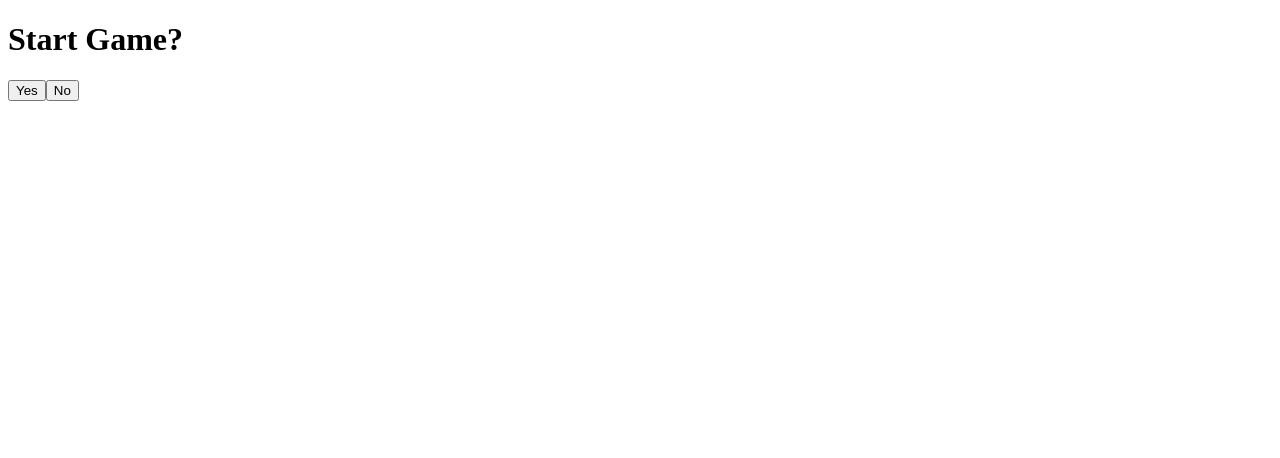
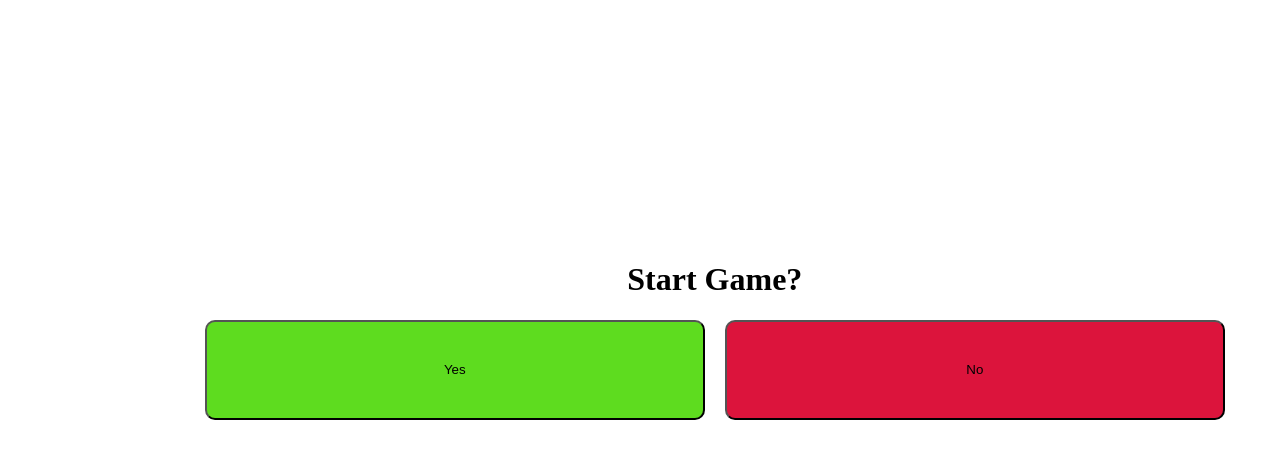
Before and after one commit to DYGTH/DYHTG-2026, a React (Vite) app: page / in a window 1280 px wide. Shown: the top 458 px of the page. Built offline with nearby package versions, Linux system fonts and the light colour scheme.

Commit message:
mofied binary button styling

```diff
--- a/package.json
+++ b/package.json
@@ -12,13 +12,14 @@
   "dependencies": {
     "react": "^19.2.8",
     "react-dom": "^19.2.8",
-    "react-router-dom": "^7.18.4"
+    "react-router-dom": "^7.18.4",
+    "tailwind": "^2.3.1"
   },
   "devDependencies": {
     "@types/react": "^19.2.18",
     "@types/react-dom": "^19.2.7",
     "@vitejs/plugin-react": "^6.1.1",
     "oxlint": "^1.81.0",
-    "vite": "^8.3.0"
+    "vite": "^8.3.4"
   }
 }
--- a/src/components/BinaryButtons.jsx
+++ b/src/components/BinaryButtons.jsx
@@ -1,11 +1,33 @@
 export function NoButton() {
-    return (<button>No</button>)
+    return (<button style =  {{
+        width: "500px",
+        height: "100px ",
+        background: "#DC143C ",
+        borderRadius: "10px",
+        // alignments
+        alignself: "center",
+        marginLeftt: "20px",
+        //placeItems: " center",
+        // justifyContent: "center",
+        // alighItems: "center",
+        }}> No </button>)
 }
 
 export function YesButton() {
-    return (<button>Yes</button>)
+    return (<button style =  {{
+        width: "500px",
+        height: "100px",
+        background: "#5EDC1F",
+        borderRadius: "10px",
+        // alignment
+        alignself: "center",
+        marginRight: "20px",
+
+     }}> Yes </button>)
+
 }
 
+//
 export function UpArrowButton() {
     return (<button></button>)
 }
--- a/src/pages/MainMenu.jsx
+++ b/src/pages/MainMenu.jsx
@@ -5,7 +5,17 @@ import { NoButton } from "../components/BinaryButtons"
 
 export default function MainMenu() {
     return (
-        <div>
+
+        <div style = {{
+            //display: "flex",
+            justifyContent:"center",
+            textAlign:"center",
+            alignItems: "center",
+            position: 'absolute',
+            top: "30%",
+            left: "16%"
+            }}>
+
             <h1>Start Game?</h1>
             <YesButton/>
             <NoButton/>
--- a/vite.config.js
+++ b/vite.config.js
@@ -3,5 +3,5 @@ import { defineConfig } from 'vite'
 
 // https://vite.dev/config/
 export default defineConfig({
-  plugins: [react()],
+  plugins: [react(),taildwindcss()],
 })
```
Also changed, not shown: 1 other file (tests, documents, lock files or other folders).
